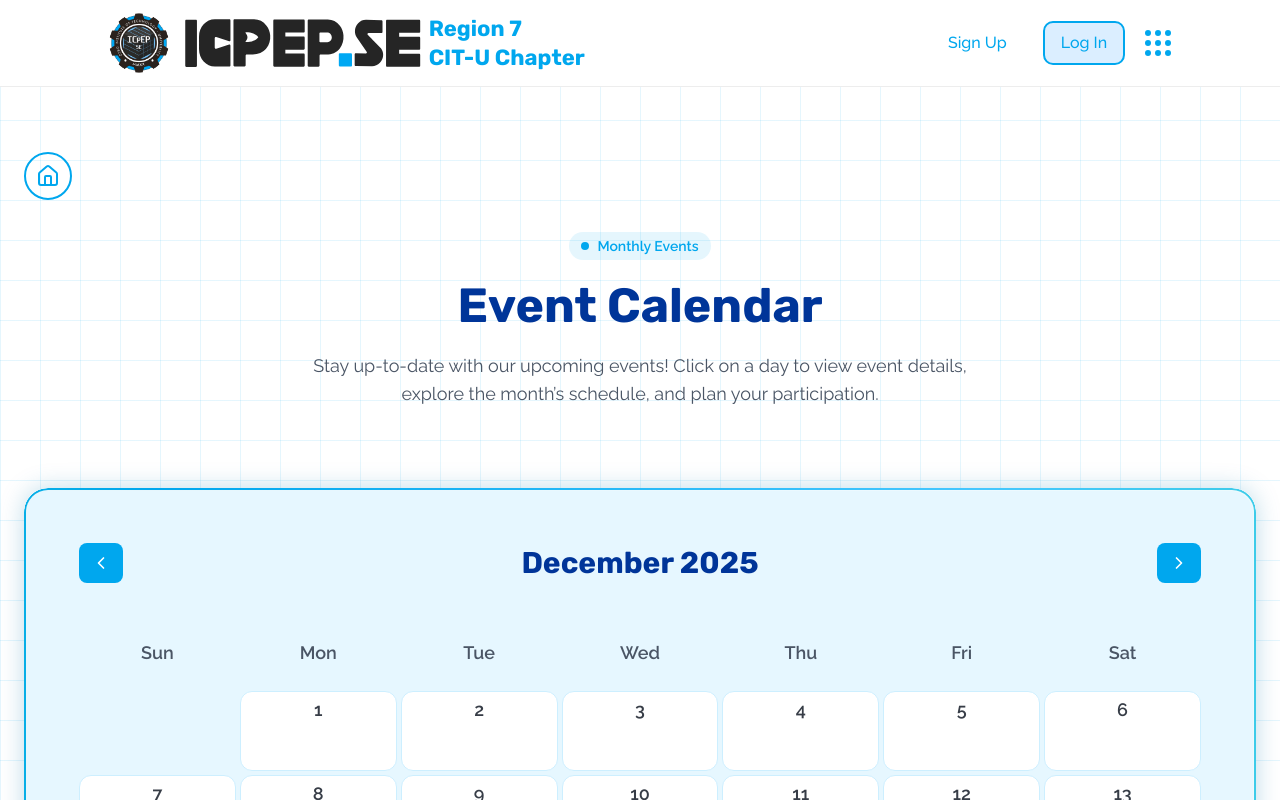
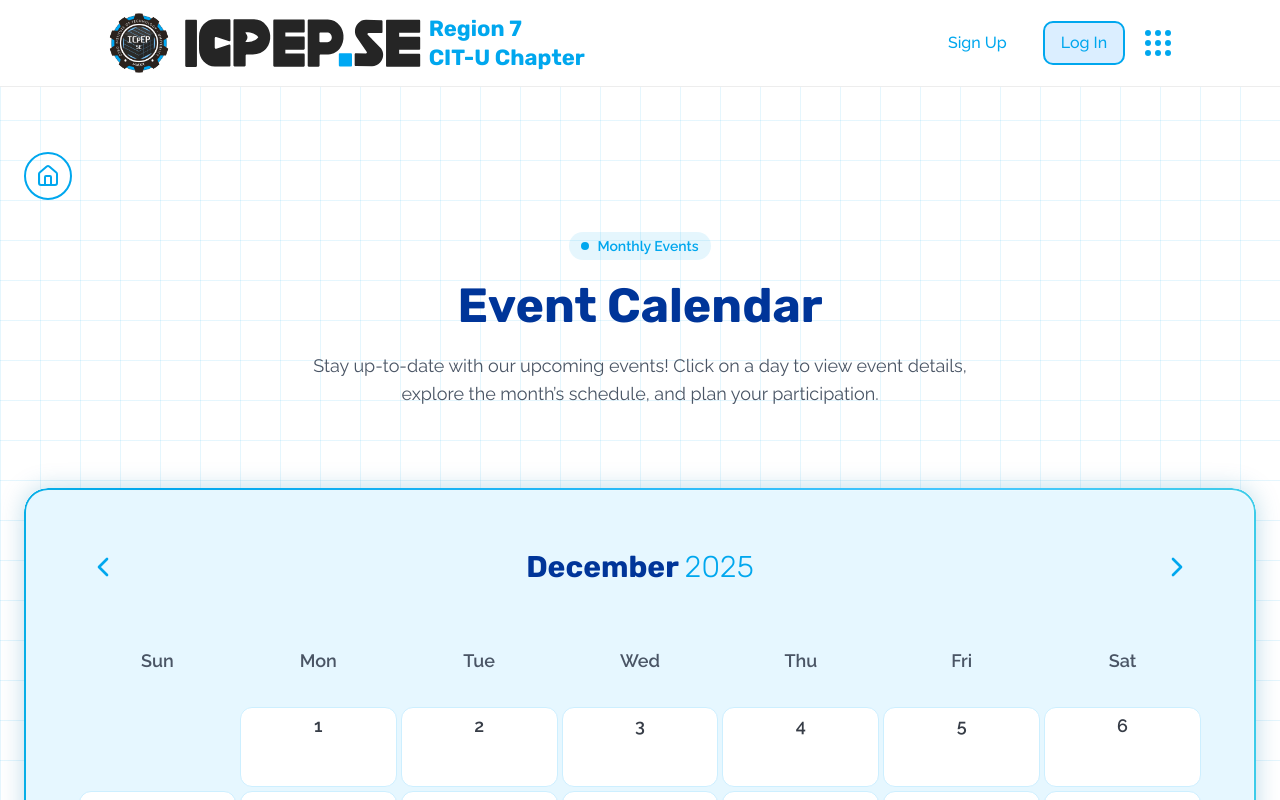
Before and after one commit to ShanRaboy11/icpep-se-citu, a Next.js app in the folder client/: page /events/calendar in a window 1280 px wide. Shown: the top 800 px of the page. Built offline with nearby package versions, Linux system fonts and the light colour scheme.

Commit message:
style:calendar - Macatual

```diff
--- a/client/src/app/events/calendar/page.tsx
+++ b/client/src/app/events/calendar/page.tsx
@@ -138,30 +138,32 @@ export default function EventCalendarPage() {
             <div className="flex justify-between items-center mb-4 sm:p-5 ">
               <button
                 onClick={prevMonth}
-                className="px-3 py-2 bg-primary1 text-white rounded-lg hover:bg-primary2 transition flex items-center justify-center"
+                className="p-2 rounded-full hover:bg-gray-100 text-primary1 hover:text-primary3 transition-all active:scale-95 cursor-pointer"
               >
-                <ChevronLeft className="w-5 h-6" />
+                <ChevronLeft className="sm:w-8 sm:h-8 w-6 h-6" />
               </button>
 
-              <h2 className="text-xl sm:text-3xl font-rubik text-primary3 font-bold">
+              <h2 className="text-xl sm:text-3xl font-rubik font-bold text-primary3 text-center">
                 {currentMonth.toLocaleString("default", { month: "long" })}{" "}
-                {currentMonth.getFullYear()}
+                <span className="text-primary1 font-light">
+                  {currentMonth.getFullYear()}
+                </span>
               </h2>
 
               <button
                 onClick={nextMonth}
-                className="px-3 py-2 bg-primary1 text-white rounded-lg hover:bg-primary2 transition flex items-center justify-center"
+                className="p-2 rounded-full hover:bg-gray-100 text-primary1 hover:text-primary3 transition-all active:scale-95 cursor-pointer"
               >
-                <ChevronRight className="w-5 h-6" />
+                <ChevronRight className="sm:w-8 sm:h-8 w-6 h-6" />
               </button>
             </div>
 
             {/* Calendar Grid */}
-            <div className="grid grid-cols-7 gap-1 mb-6 text-center sm:p-5">
+            <div className="grid grid-cols-7 gap-1 mb-6 text-center sm:p-5 ">
               {["Sun", "Mon", "Tue", "Wed", "Thu", "Fri", "Sat"].map((d) => (
                 <div
                   key={d}
-                  className="font-raleway font-semibold text-gray-600 pb-5 sm:text-lg"
+                  className="font-raleway font-semibold text-gray-600 pb-5 sm:text-lg mb-2"
                 >
                   {d}
                 </div>
```
